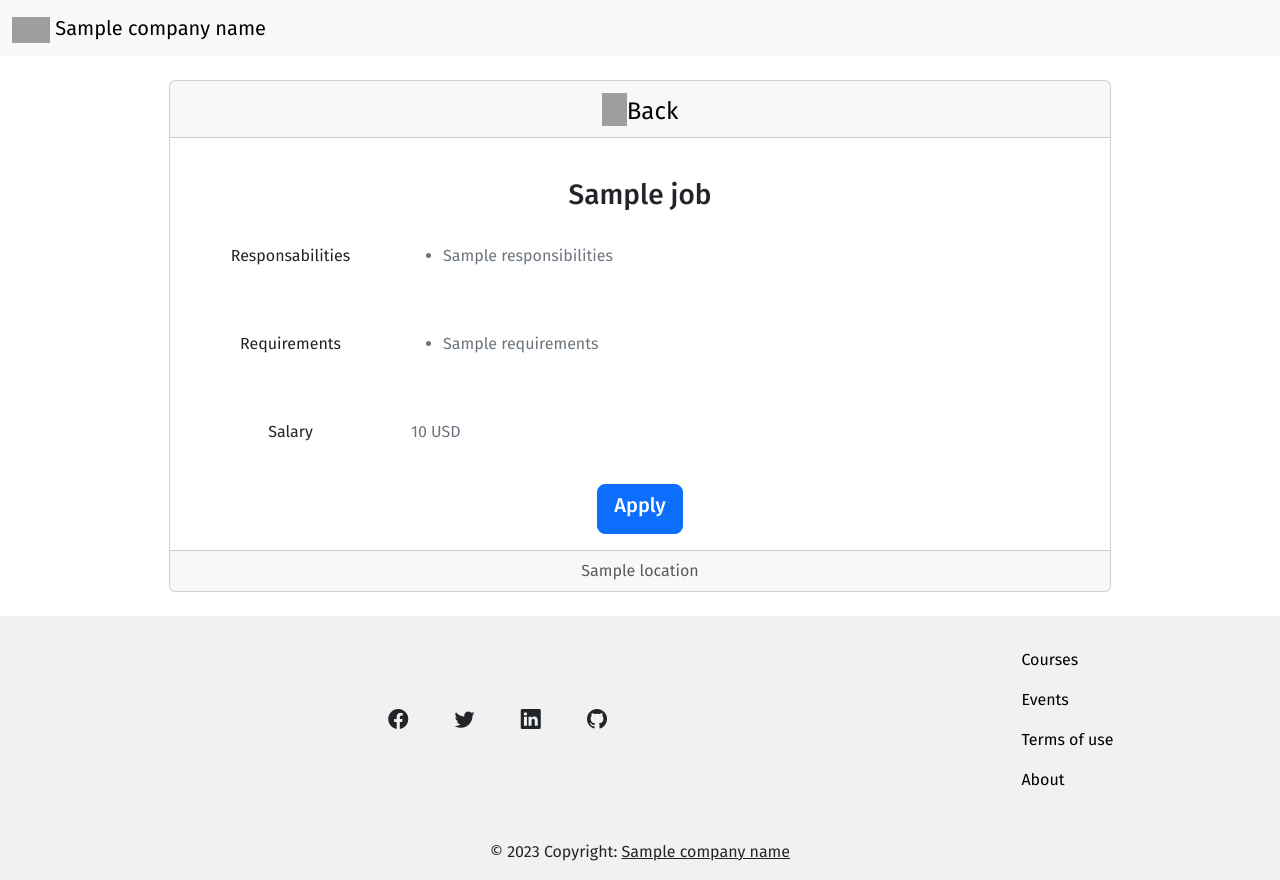
After one commit to josuebautista/flask-webside-backend, a Flask app: template templates/job_page.html in a window 1280 px wide. The commit adds this page. Run offline with Flask 2, Linux system fonts and the light colour scheme; the template is opened without the code that fills it: most values are stand-ins (such as "Sample title", 1, 10 or a date in 2020); grey boxes are pictures that could not be loaded.

Commit message:
dynamic list to every job

```diff
--- a/app.py
+++ b/app.py
@@ -1,7 +1,6 @@
 from flask import Flask, jsonify, render_template
-from database import load_jobs_from_db
-from dotenv import load_dotenv
-load_dotenv()
+from database import load_jobs_from_db, load_job_from_db
+import re
 
 app = Flask(__name__)
 
@@ -11,7 +10,8 @@ def home_route():
     return render_template(
         'home.html',
         jobs=jobs_list,
-        company_name='My company name'
+        company_name='My company name',
+        title='Home'
         )
 
 @app.route("/home", methods=['GET', 'POST'])
@@ -24,5 +24,17 @@ def list_jobs():
         load_jobs_from_db()
         )
 
+@app.route('/job/<id>')
+def show_job(id: int):
+    job = load_job_from_db(id)
+    if not job:
+        return 'Not Found', 404
+    return render_template(
+        'job_page.html',
+        job=job,
+        title=job['title'],
+        company_name='My company name'
+        )
+
 if __name__ == '__main__':
     app.run(host = '0.0.0.0', debug = True)
--- a/database.py
+++ b/database.py
@@ -1,4 +1,6 @@
 from sqlalchemy import create_engine, text
+from dotenv import load_dotenv
+load_dotenv()
 import os
 
 db_string = os.getenv('DB_STRING_CONN')
@@ -20,3 +22,12 @@ def load_jobs_from_db():
         for row in result.fetchall():
             jobs.append(row._asdict())
         return jobs
+
+def load_job_from_db(id: int):
+    with engine.connect() as conn:
+        result = conn.execute(text('SELECT * FROM jobs WHERE id = ' + str(id)))
+        rows = result.fetchall()
+        if len(rows) == 0:
+            return None
+        else:
+            return rows[0]._asdict()
--- a/templates/home.html
+++ b/templates/home.html
@@ -1,7 +1,7 @@
 {% include 'nav.html' %}
     <div class="container-fluid">
         <div class="container-fluid d-flex justify-content-center py4">
-            <h1 class="text-secondary">Home</h1>
+            <h1 class="text-secondary">{{ title }}</h1>
         </div>
     </div>
     <img id="banner" src="{{ url_for('static', filename='img/banner.jpg')}}" />
--- a/templates/job_item.html
+++ b/templates/job_item.html
@@ -10,7 +10,7 @@
                     {% endif %}
                 </div>
                 <div class="col-6 text-end align-self-center">
-                    <a href="mailto:alejandrojhb84@gmail.com?subject=Aplication%20for%20{{job['title']}}&body=My%20Name%3A%20%3Cyour%20name%20here%3E%0D%0AMy%20Resume%20Link%3A%20%3Cresume%20link%3E%0D%0AMy%20LinkedIn%3A%20%3Cyour%20linkedin%20here%3E"
+                    <a href="/job/{{job['id']}}"
                         class="btn btn-outline-info middle">Apply</a>
                 </div>
             </div>
--- /dev/null
+++ b/templates/job_page.html
@@ -0,0 +1,53 @@
+{% include 'nav.html' %}
+    <div class="container-fluid d-flex justify-content-center py-4">
+        <div class="card text-center w-75">
+            <div class="card-header">
+                <a href="{{ url_for('home') }}" class="text-decoration-none text-black text-center py-0">
+                    <div class="d-flex justify-content-center">
+                            <img src="https://www.svgrepo.com/show/494008/back.svg" class="pt-1" width="25px" height="37px"/><div class="fs-4 pt-1">Back</div>
+                    </div>
+                </a>
+            </div>
+            <div class="card-body">
+                <h3 class="card-title pt-4">{{ job.title }}</h3>
+                <div class="row py-4">
+                    <div class="col-md-3 text-center px-2 align-self-center">
+                        <p class="fs-6">Responsabilities</p>
+                    </div>
+                    <div class="col-md-8 text-start px-1 ">
+                        <ul>
+                        {% for line in job.responsibilities.split('.') %}
+                            <li class="card-text text-secondary">{{line}}</li>
+                        {% endfor %}
+                        </ul>
+                    </div>
+                </div>
+                <div class="row py-4">
+                    <div class="col-md-3 text-center px-2 align-self-center">
+                        <p class="fs-6">Requirements</p>
+                    </div>
+                    <div class="col-md-8 text-start px-1">
+                        <ul>
+                        {% for line in job.requirements.split('.') %}
+                            <li class="card-text text-secondary">{{line}}</li>
+                        {% endfor %}
+                        </ul>
+                    </div>
+                </div>
+                <div class="row py-4 w-80">
+                    <div class="col-md-3 text-center px-2 align-self-center">
+                        <p class="fs-6">Salary</p>
+                    </div>
+                    <div class="col-md-8 text-start px-1 ">
+                        <p class="card-text text-secondary">{{ job.salary }} {{ job.currency}}</p>
+                    </div>
+                </div>
+                <a href="#" class="btn btn-primary btn-lg"><h5>Apply</h5></a>
+            </div>
+            <div class="card-footer text-muted">
+                {{ job.location }}
+            </div>
+        </div>
+    </div>
+
+{% include 'footer.html' %}
--- a/templates/nav.html
+++ b/templates/nav.html
@@ -8,7 +8,7 @@
     <link href="https://cdn.jsdelivr.net/npm/bootstrap@5.3.0-alpha1/dist/css/bootstrap.min.css" rel="stylesheet" integrity="sha384-GLhlTQ8iRABdZLl6O3oVMWSktQOp6b7In1Zl3/Jr59b6EGGoI1aFkw7cmDA6j6gD" crossorigin="anonymous"/>
     <script src="https://cdn.jsdelivr.net/npm/bootstrap@5.3.0-alpha1/dist/js/bootstrap.bundle.min.js" integrity="sha384-w76AqPfDkMBDXo30jS1Sgez6pr3x5MlQ1ZAGC+nuZB+EYdgRZgiwxhTBTkF7CXvN" crossorigin="anonymous"></script>
     <link href="{{ url_for('static', filename='css/home.css') }}" rel="stylesheet" type="text/css"/>
-    <title>Home</title>
+    <title>{{ title }}</title>
 </head>
 <body>
     <header>
```
